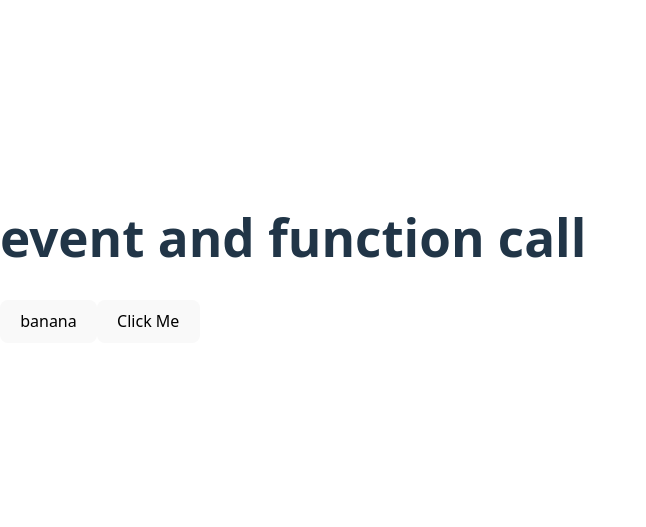
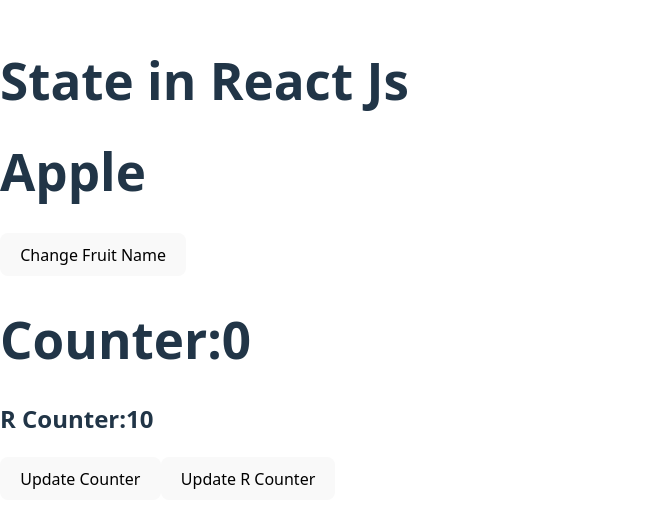
Before and after one commit to VinayGupta8383/React1, a React (Vite) app: page / in a window 1280 px wide. Shown: the part 141-668 px from the top of the page, without its empty margins (0-646 px from the left). Built offline with nearby package versions, Linux system fonts and the light colour scheme.

Commit message:
state and hooks

```diff
--- a/src/App.jsx
+++ b/src/App.jsx
@@ -1,21 +1,21 @@
-import myPhoto from "./my_photo.JPG";
 
+import{ useState } from "react";
+import Counter from "./counter";
 function App() {
-    function callfun(){
-        alert("function called");
-    }
+  const [fruit,setfruit] = useState("Apple");
+  const handleFruit =()=>{
+    setfruit("Mango");
+  }
 
-    const fruit=()=>{
-        alert("apple");
-    }
 
 
   return (
     <div>
-        <h1>event and function call</h1>
-        <button onClick={fruit}>banana</button>
-        <button onClick={callfun}>Click Me</button>
+        <h1>State in React  Js</h1>
 
+      <h1>{fruit}</h1>
+      <button onClick={handleFruit}>Change Fruit Name</button>
+       <Counter />
 
 
     </div>
--- /dev/null
+++ b/src/counter.jsx
@@ -0,0 +1,15 @@
+import {useState} from "react";   //hooks
+const Counter=()=>{
+    const [count,setCount]=useState(0);     // state
+    const [rCounter,setRCounter]=useState(10)  //state
+    return(
+        <div>
+            <h1>Counter:{count} </h1>
+            <h2>R Counter:{rCounter}</h2>
+            <button onClick={() =>setCount(count+1)}>Update Counter</button>
+            <button onClick={() =>setRCounter(rCounter-1)}>Update R Counter </button>
+        </div>
+    )
+}
+
+export default Counter;
```
